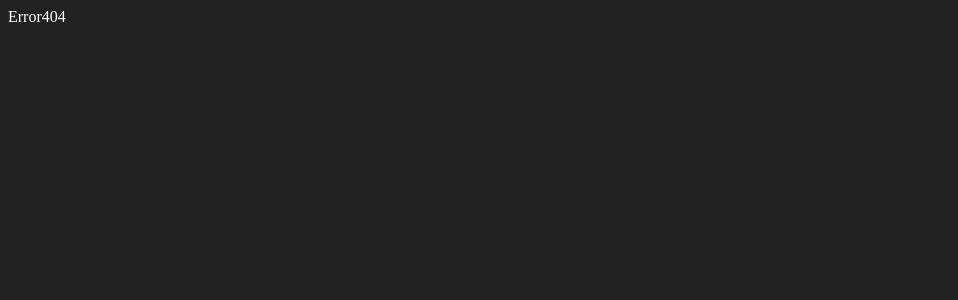
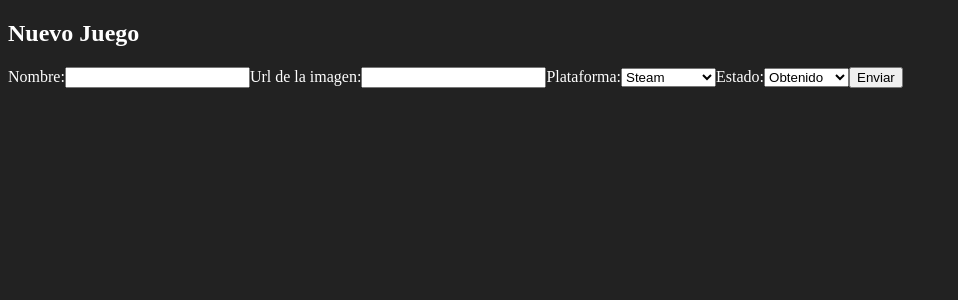
Before and after one commit to CarlosDavid-AM/biblioteca_gamer_frontend, a React (Vite) app: page /new in a window 1280 px wide. Shown: the top 300 px of the page, without its empty margins (0-958 px from the left). Built offline with nearby package versions, Linux system fonts and the light colour scheme.

Commit message:
Se crea la pagina y el formulario para crear un nuevo juego.

```diff
--- /dev/null
+++ b/src/page/NewGame.tsx
@@ -0,0 +1,48 @@
+const NewGame = () => {
+  return (
+    <>
+      <h2>Nuevo Juego</h2>
+      <form action="">
+        <label htmlFor="nombre">Nombre:</label>
+        <input type="text" id="nombre" />
+
+        <label htmlFor="imagenUrl">Url de la imagen:</label>
+        <input type="text" id="imagenUrl" />
+
+        <label htmlFor="plataforma">Plataforma:</label>
+        <select id="plataforma">
+          <option value="STEAM">Steam</option>
+          <option value="EPIC">Epic Games</option>
+          <option value="PS2">PS2</option>
+          <option value="PS5">PS5</option>
+          <option value="XBOX">XBOX</option>
+          <option value="GOG">GOG</option>
+        </select>
+
+        {/*
+         *  Definicion de cada estado:
+         *
+         * . OBTENIDO (por defecto): Indicara que tengo un juego en cualquiera de mis paltadormas.
+         *
+         * . JUGANDO: Indicara que ese juego ya esta instalada en mi maquina y lo estoy jugando actualmente.
+         *
+         * . PENDIENTE: Indicara que sera mi proximo juego con prioridad para jugar despues.
+         *
+         * . TERMINADO: Indicara que ya termine un juego y ya lo desinstale de mi maquina.
+         */}
+
+        <label htmlFor="estado">Estado:</label>
+        <select id="estado">
+          <option value="OBTENIDO">Obtenido</option>
+          <option value="JUGANDO">Jugando</option>
+          <option value="PENDIENTE">Pendiente</option>
+          <option value="TERMINADO">Terminado</option>
+        </select>
+
+        <button type="submit">Enviar</button>
+      </form>
+    </>
+  );
+};
+
+export default NewGame;
--- a/src/router/Router.tsx
+++ b/src/router/Router.tsx
@@ -1,6 +1,7 @@
 import { createBrowserRouter } from "react-router";
 import App from "../App";
 import Error404 from "../page/Error404";
+import NewGame from "../page/NewGame";
 
 const Router = createBrowserRouter([
   {
@@ -8,6 +9,10 @@ const Router = createBrowserRouter([
     element: <App />,
     errorElement: <Error404 />,
   },
+  {
+    path: "/new",
+    element: <NewGame />,
+  },
 ]);
 
 export default Router;
```
